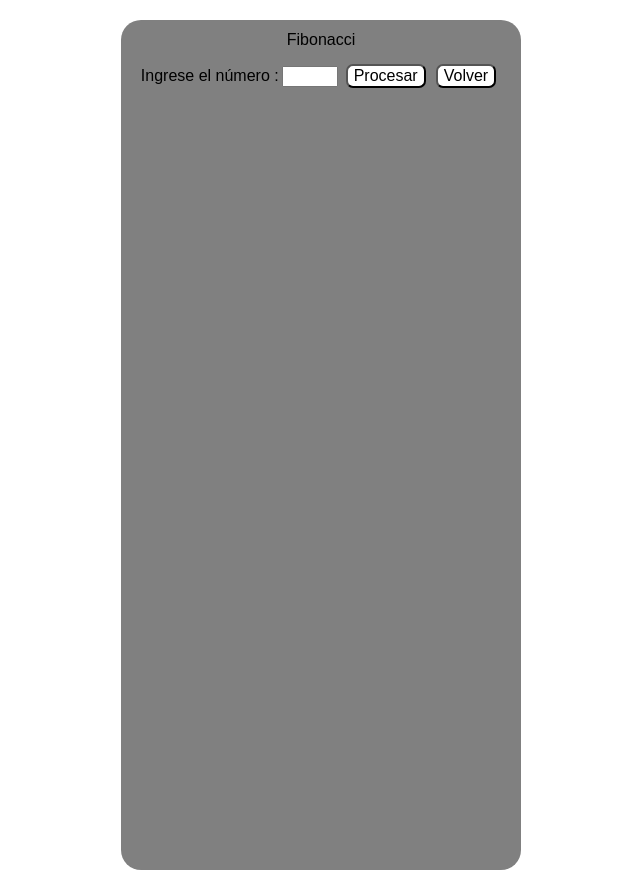
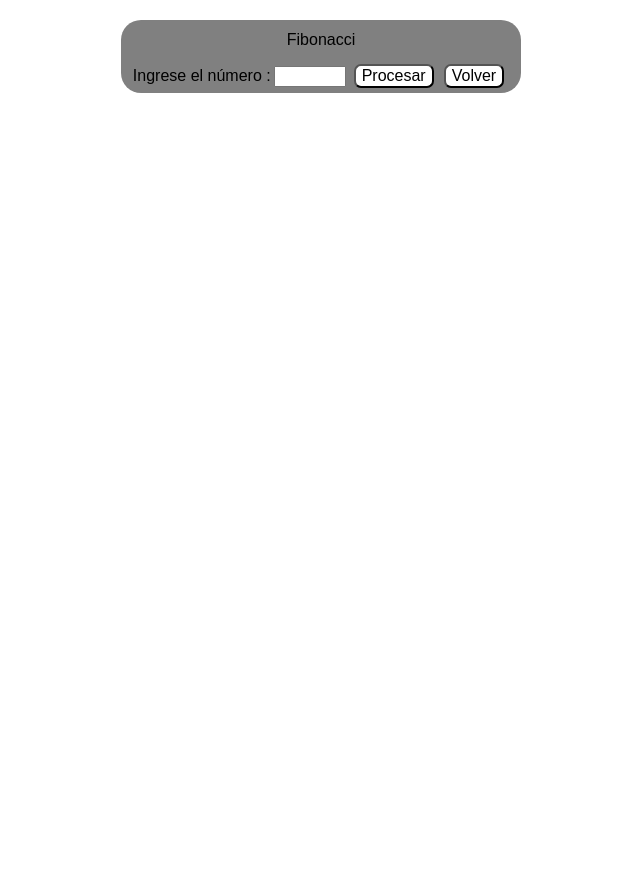
Before and after one commit to juan220142/FinalEIA, a React (Create React App) app: page /fib in a window 1280 px wide. Shown: the whole page, without its empty margins (319-959 px from the left). After the commit the page ends 800 px from the top, so only its background shows below. Built offline with nearby package versions, Linux system fonts and the light colour scheme.

Commit message:
fixed ccs heigth

```diff
--- a/src/assets/css/Menu.css
+++ b/src/assets/css/Menu.css
@@ -42,7 +42,7 @@
     text-align: center;
     justify-content: center;
     background-color:gray ;
-    height: 850px;
+    height: auto;
     width: 400px;
     border-radius: 20px;
     margin:20px auto
--- a/src/pages/Fibo.js
+++ b/src/pages/Fibo.js
@@ -45,7 +45,7 @@ class Fibo extends Component{
 
                 <form onSubmit={this.onFinish}>
                     <label for="inp">Ingrese el número :</label>
-                    <input type="number" name="inp" min={1} max={33}onChange={e => this.setState({numero:e.target.value}) }/>
+                    <input type="number" name="inp" min={1} max={1500}onChange={e => this.setState({numero:e.target.value}) }/>
                     <button type="submit">Procesar</button>
 
                     <Link to="/" ><button>Volver</button></Link>
```
